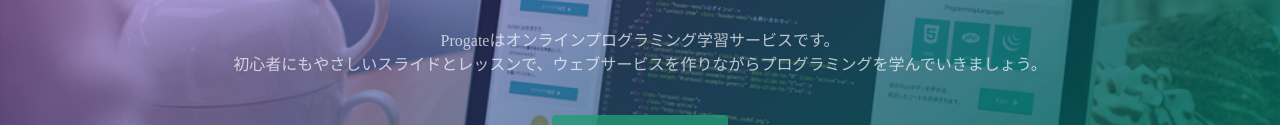
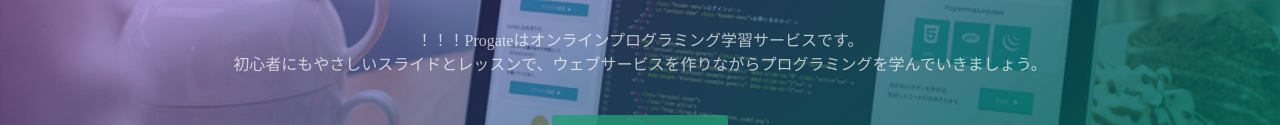
Before and after one commit to kubotaseiko/sample, a plain HTML site: page index.html in a window 1280 px wide. Shown: the part 317-442 px from the top of the page. Drawn offline with Linux system fonts and the light colour scheme.

Commit message:
Update index.html

```diff
--- a/index.html
+++ b/index.html
@@ -24,7 +24,7 @@
   <div class="top-wrapper">
     <div class="container">
       <h1>LEARN TO CODE.<br>LEARN TO BE CREATIVE.</h1>
-      <p>Progateはオンラインプログラミング学習サービスです。<br>初心者にもやさしいスライドとレッスンで、ウェブサービスを作りながらプログラミングを学んでいきましょう。</p>
+      <p>！！！Progateはオンラインプログラミング学習サービスです。<br>初心者にもやさしいスライドとレッスンで、ウェブサービスを作りながらプログラミングを学んでいきましょう。</p>
       <div class="btn-wrapper">
         <a href="#" class="btn signup">新規登録はこちら</a>
         <p>or</p>
```
